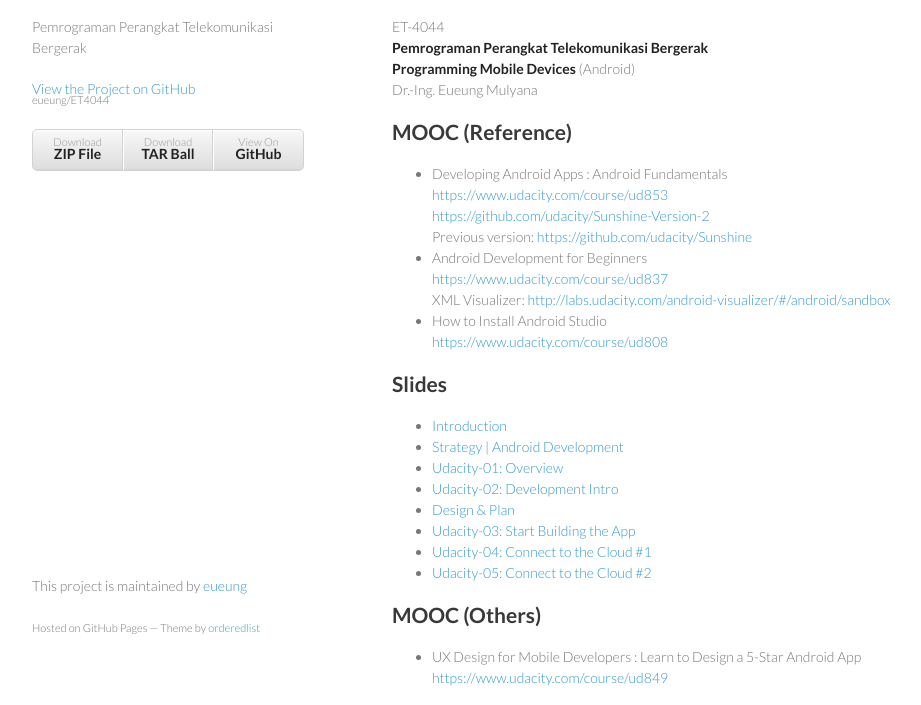
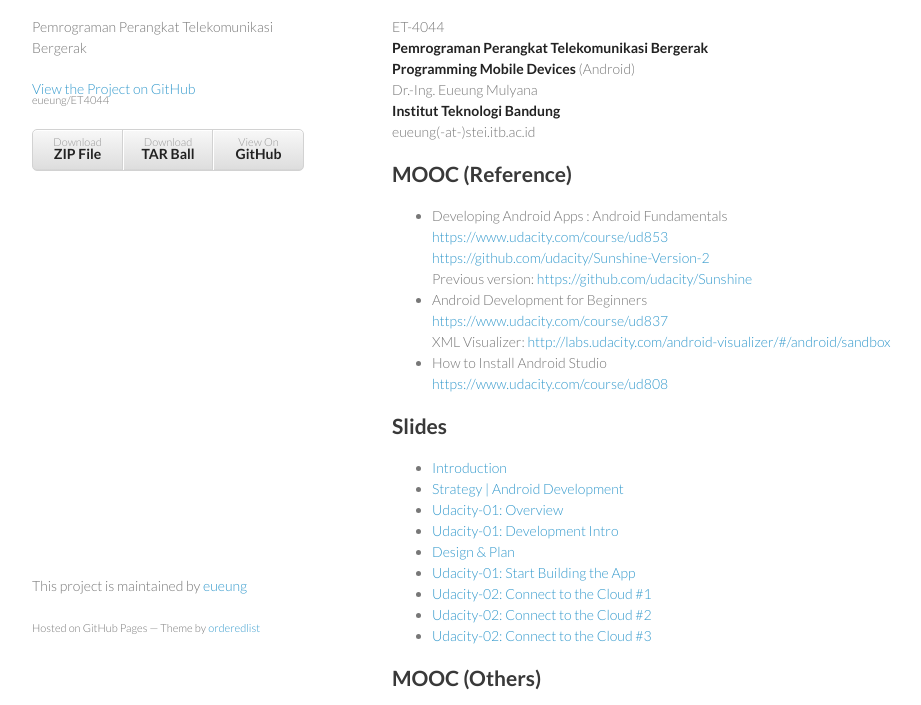
Before and after one commit to eueung/ET4044, a plain HTML site: page index.html in a window 1280 px wide. Shown: the part 93-798 px from the top of the page, without its empty margins (178-1099 px from the left). Drawn offline with Linux system fonts and the light colour scheme.

```diff
--- a/index.html
+++ b/index.html
@@ -34,7 +34,9 @@
 <p>ET-4044<br>
 <strong>Pemrograman Perangkat Telekomunikasi Bergerak</strong><br>
 <strong>Programming Mobile Devices</strong> (Android)<br>
-Dr.-Ing. Eueung Mulyana</p>
+Dr.-Ing. Eueung Mulyana<br>
+<strong>Institut Teknologi Bandung</strong><br>
+eueung(-at-)stei.itb.ac.id</p>
 
 <h2>
 <a id="mooc-reference" class="anchor" href="#mooc-reference" aria-hidden="true"><span class="octicon octicon-link"></span></a>MOOC (Reference)</h2>
@@ -61,11 +63,12 @@ XML Visualizer: <a href="http://labs.udacity.com/android-visualizer/#/android/sa
 <li><a href="https://speakerdeck.com/eueung/pptb">Introduction</a></li>
 <li><a href="https://speakerdeck.com/eueung/pptb-1">Strategy | Android Development</a></li>
 <li><a href="https://speakerdeck.com/eueung/pptb-03">Udacity-01: Overview</a></li>
-<li><a href="https://speakerdeck.com/eueung/pptb-04-01">Udacity-02: Development Intro</a></li>
+<li><a href="https://speakerdeck.com/eueung/pptb-04-01">Udacity-01: Development Intro</a></li>
 <li><a href="https://speakerdeck.com/eueung/pptb-04-02">Design &amp; Plan</a></li>
-<li><a href="https://speakerdeck.com/eueung/pptb-05">Udacity-03: Start Building the App</a></li>
-<li><a href="https://speakerdeck.com/eueung/pptb-06">Udacity-04: Connect to the Cloud #1</a></li>
-<li><a href="https://speakerdeck.com/eueung/pptb-07">Udacity-05: Connect to the Cloud #2</a></li>
+<li><a href="https://speakerdeck.com/eueung/pptb-05">Udacity-01: Start Building the App</a></li>
+<li><a href="https://speakerdeck.com/eueung/pptb-06">Udacity-02: Connect to the Cloud #1</a></li>
+<li><a href="https://speakerdeck.com/eueung/pptb-07">Udacity-02: Connect to the Cloud #2</a></li>
+<li><a href="https://speakerdeck.com/eueung/pptb-08">Udacity-02: Connect to the Cloud #3</a></li>
 </ul>
 
 <h2>
```
Also changed, not shown: params.json (+1 -1 lines).
